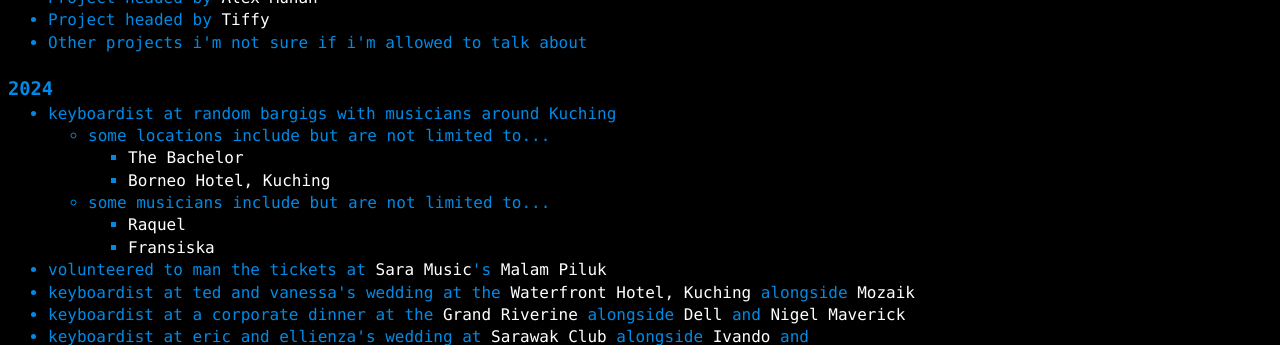
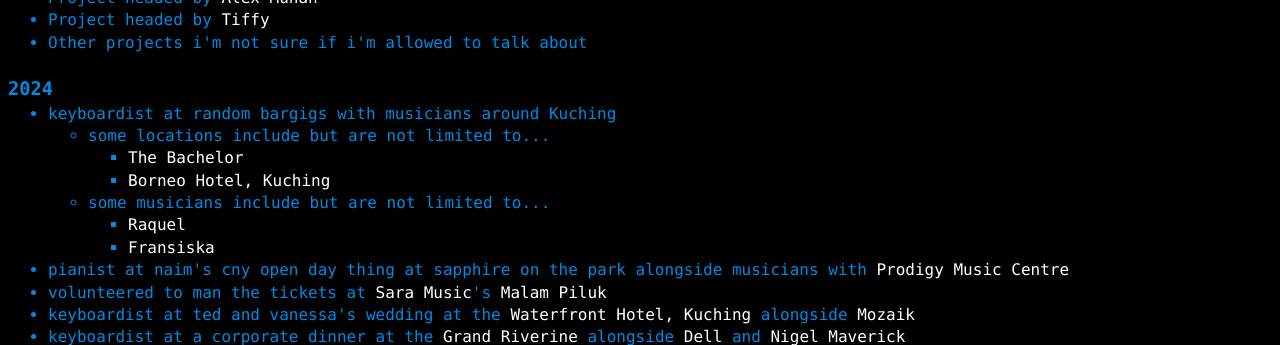
Before and after one commit to a-erfan-aa/a-erfan-aa.github.io, a Jekyll site: the page built from things-i-make/music-comprehensive.html, in a window 1280 px wide and 900 px high, scrolled down 734 px, cut to the strip 0-345 px from the top of the window. Built offline with Jekyll 4.4.1, drawn with Linux system fonts in a browser that asks for light colours; some of the changed text lies outside the part shown.

Commit message:
Add naim thing to music-comprehensive.html
Also update lastChanged

```diff
--- a/things-i-make/music-comprehensive.html
+++ b/things-i-make/music-comprehensive.html
@@ -108,6 +108,7 @@
 				</li>
 			</ul>
 		</li>
+		<li>pianist at naim's cny open day thing at sapphire on the park alongside musicians with {% include people/prodigy.html %}</li>
 		<li>volunteered to man the tickets at {% include people/saramusic.html %}'s <a href="https://www.instagram.com/p/C1s9AIryNyD/">Malam Piluk</a></li>
 		<li>keyboardist at ted and vanessa's wedding at the {% include places/waterfrontKch.html %} alongside {% include people/mozek.html %}</li>
 		<li>keyboardist at a corporate dinner at the {% include places/grandRiverine.html %} alongside {% include people/dell.html %} and {% include people/nigel.html %}</li>
```
Also changed, not shown: other parts of things-i-make/music-comprehensive.html (+1 -1 lines).
